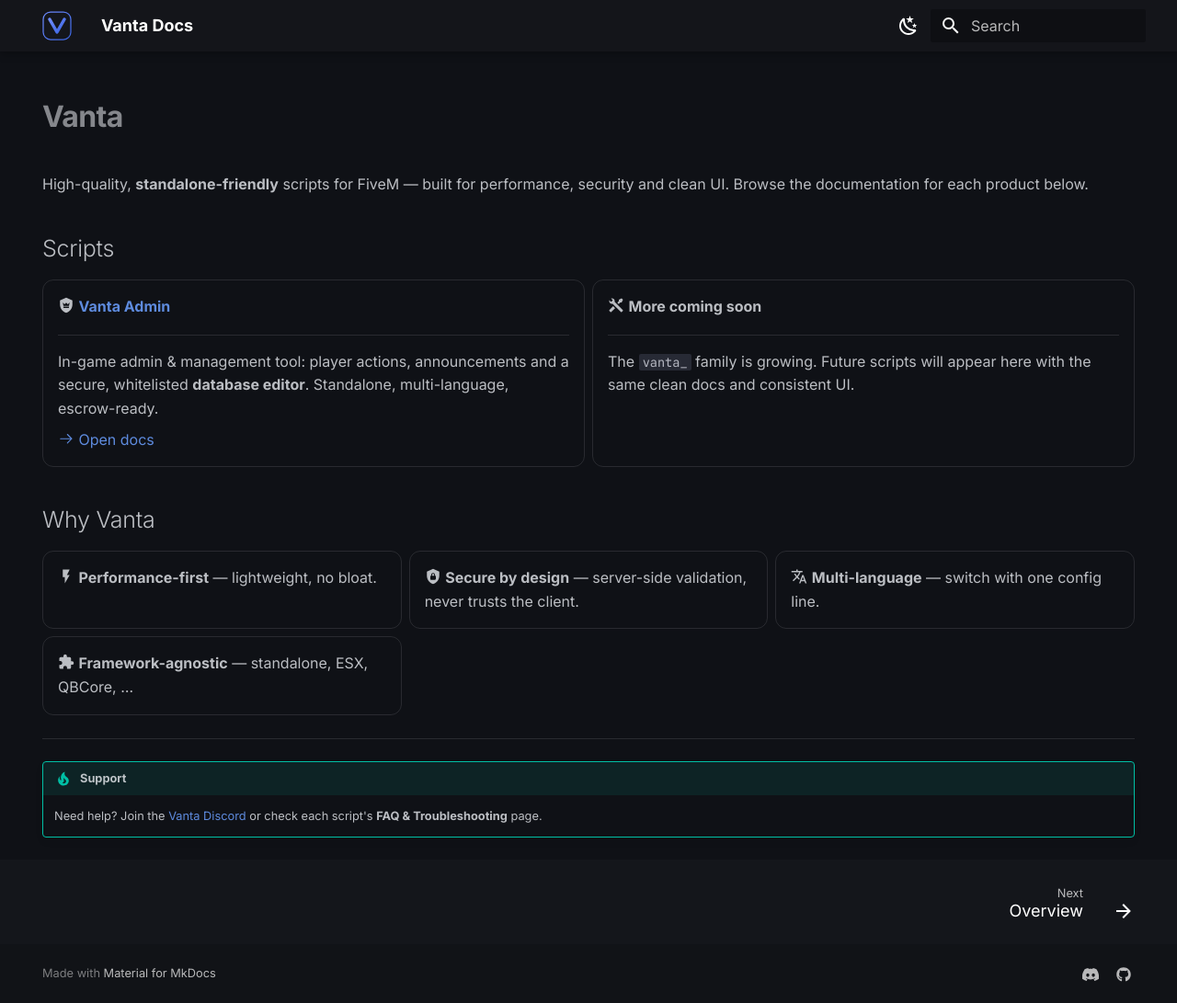
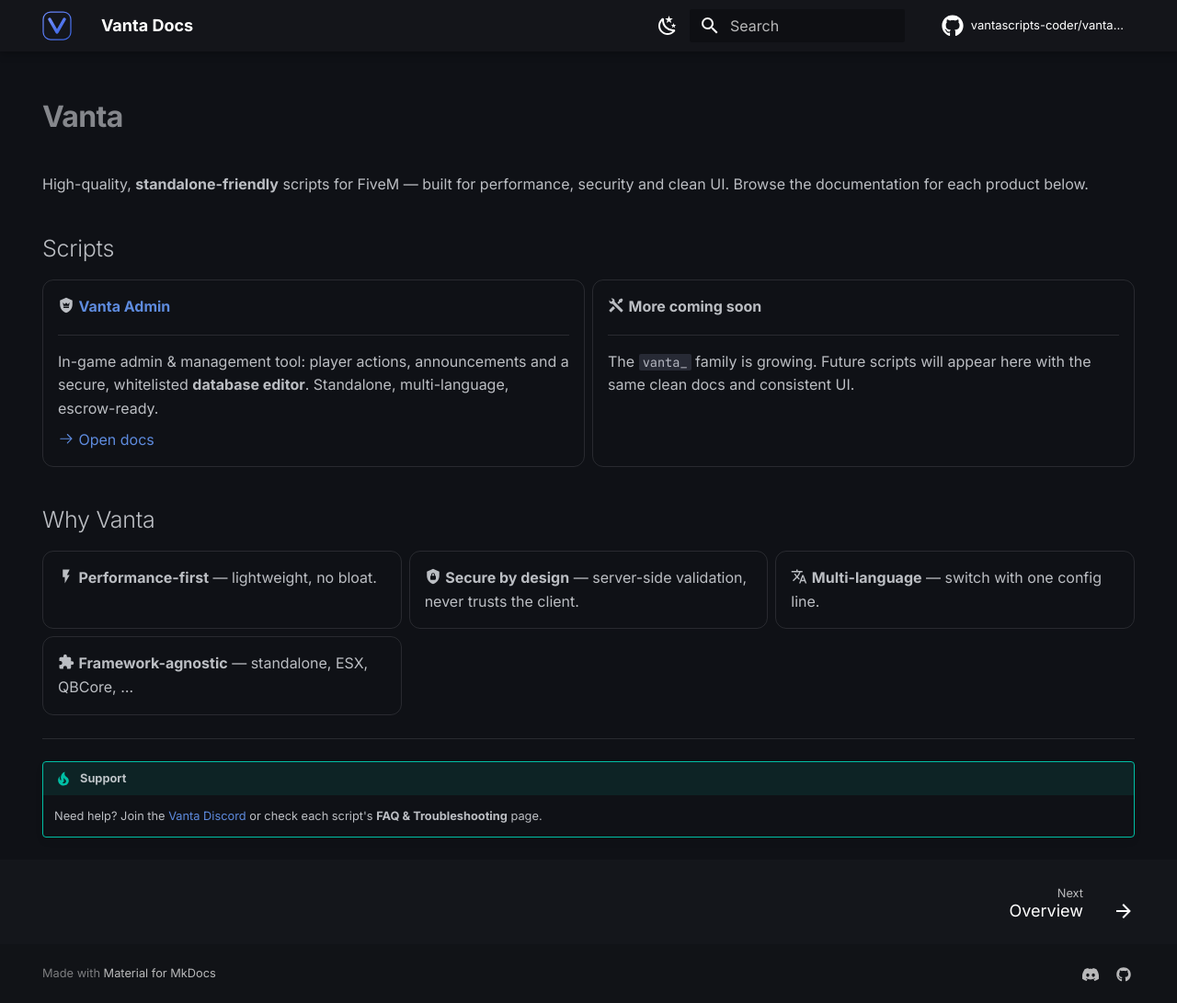
Before and after one commit to vantascripts-coder/vanta-docs, an MkDocs documentation site: the page built from docs/index.md, in a window 1280 px wide and 1091 px high. Shown: the whole window at 92% size. Built offline with MkDocs 1.6.1 and Material for MkDocs 9.7.7, drawn with Linux system fonts in a browser that asks for light colours; comment, search, counter and statistics services are not loaded.

Commit message:
Set real site_url and repo links

```diff
--- a/mkdocs.yml
+++ b/mkdocs.yml
@@ -2,11 +2,10 @@
 site_description: Documentation for Vanta FiveM scripts
 site_author: Vanta
 # Change this to your real domain once you have one (e.g. https://docs.vanta.dev)
-site_url: https://vanta-scripts.github.io/vanta-docs/
+site_url: https://vantascripts-coder.github.io/vanta-docs/
 
-# Uncomment and adjust once your GitHub repo exists - enables the edit/repo links.
-# repo_name: Vanta-Scripts/vanta_admin
-# repo_url: https://github.com/Vanta-Scripts/vanta_admin
+repo_name: vantascripts-coder/vanta-docs
+repo_url: https://github.com/vantascripts-coder/vanta-docs
 
 theme:
   name: material
@@ -99,4 +98,4 @@
       link: https://discord.gg/your-invite
       name: Vanta Discord
     - icon: fontawesome/brands/github
-      link: https://github.com/Vanta-Scripts
+      link: https://github.com/vantascripts-coder
```
